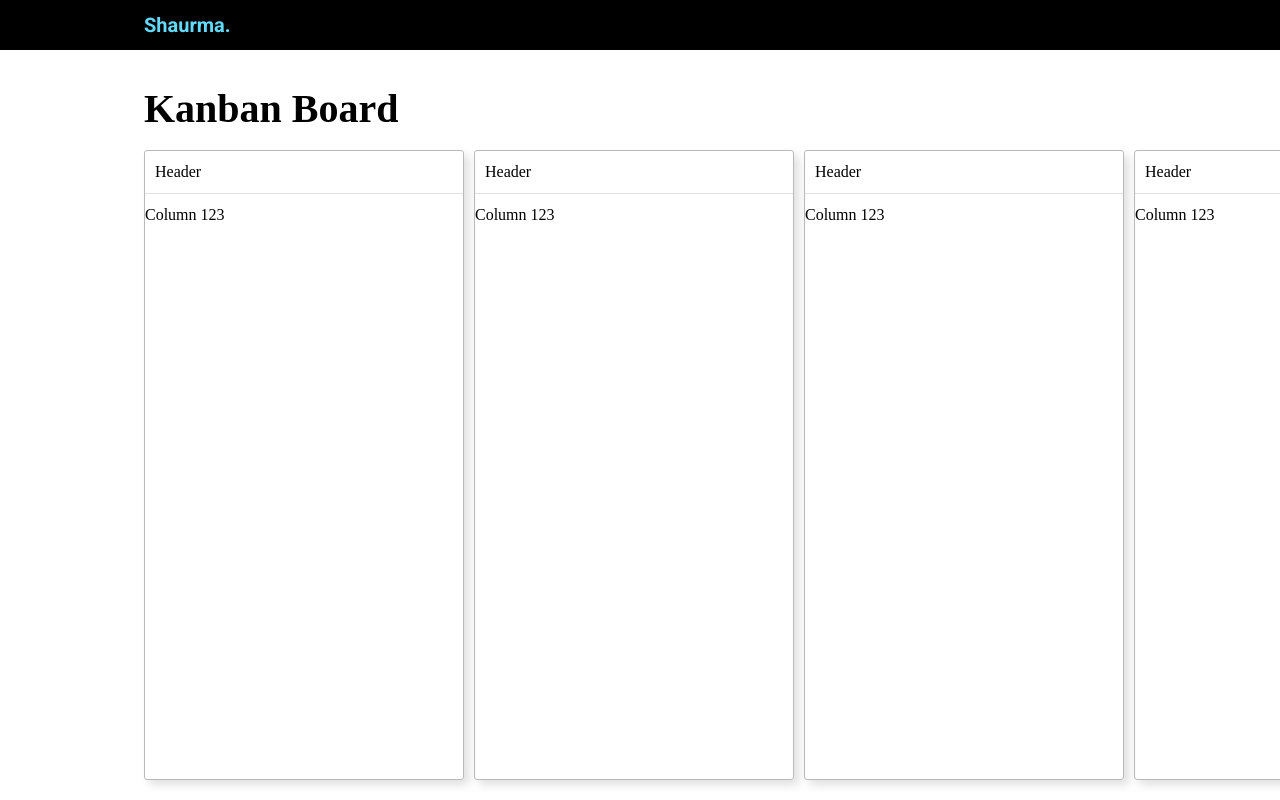
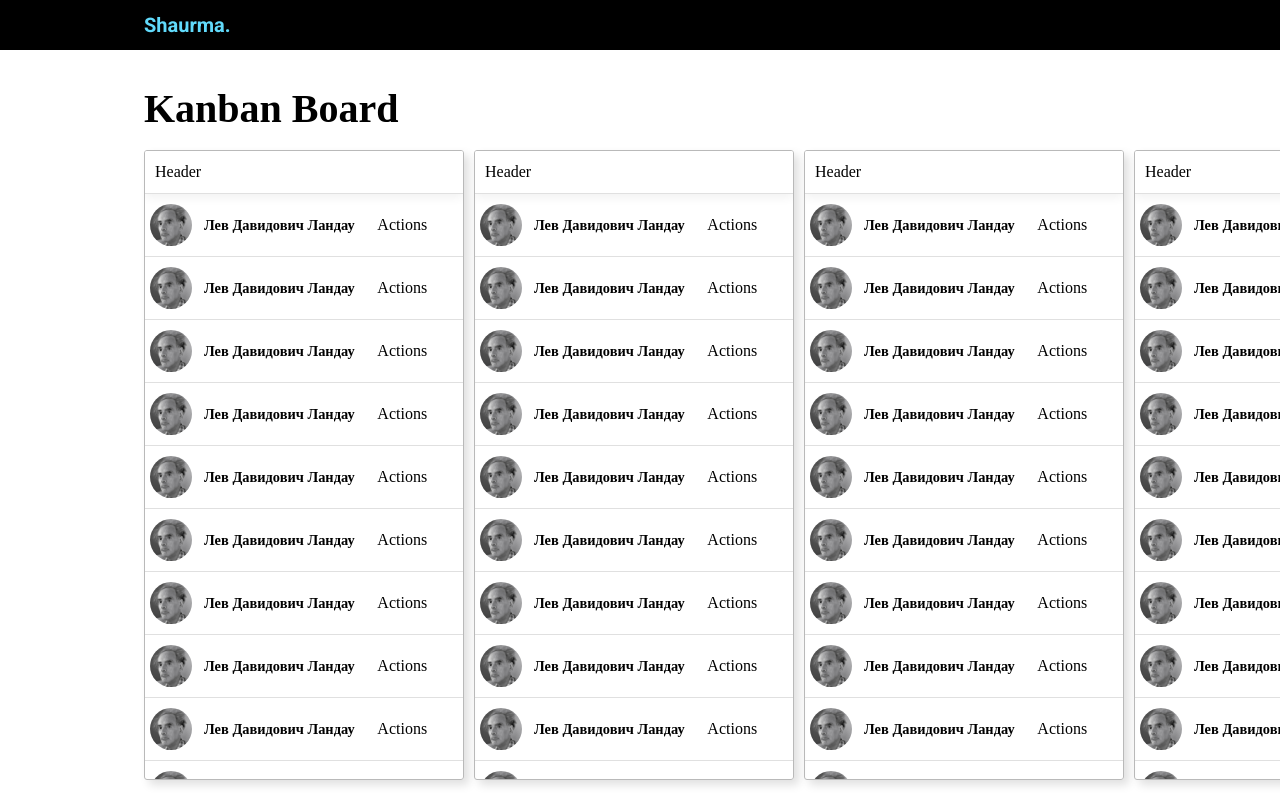
Before and after one commit to PotapenkoVadim/kanban-board, a Next.js app: page / in a window 1280 px wide. Shown: the top 800 px of the page. Built offline with nearby package versions, Linux system fonts and the light colour scheme.

Commit message:
feat: implement base user card

```diff
--- a/src/components/common/kanban-template/_column.tsx
+++ b/src/components/common/kanban-template/_column.tsx
@@ -1,5 +1,6 @@
 import classNames from 'classnames/bind';
 import styles from './kanban-template.module.scss';
+import User from '@/components/common/user/user';
 
 const cx = classNames.bind(styles);
 
@@ -7,7 +8,39 @@ export default function KanbanTemplateColumn(): JSX.Element {
   return (
     <div className={cx('kanban__column')}>
       <div className={cx('kanban__column-header')}>Header</div>
-      <div className={cx('kanban__column-content')}>Column 123</div>
+      <div className={cx('kanban__column-content')}>
+        <User />
+        <User />
+        <User />
+        <User />
+        <User />
+        <User />
+        <User />
+        <User />
+        <User />
+        <User />
+        <User />
+        <User />
+        <User />
+        <User />
+        <User />
+        <User />
+        <User />
+        <User />
+        <User />
+        <User />
+        <User />
+        <User />
+        <User />
+        <User />
+        <User />
+        <User />
+        <User />
+        <User />
+        <User />
+        <User />
+        <User />
+      </div>
     </div>
   );
 }
--- a/src/components/common/kanban-template/kanban-template.module.scss
+++ b/src/components/common/kanban-template/kanban-template.module.scss
@@ -7,8 +7,8 @@
 
   &__content { height: calc(100vh - 170px); display: flex; gap: 10px; padding-right: 10px; margin-top: 100px; }
   &__column { min-width: 320px; flex-shrink: 0; border-radius: 3px; border: 1px solid $grey; box-shadow: 5px 5px 10px $light;
-    &-header { padding: 12px 10px; border-bottom: 1px solid $light; }
-    &-content { padding: 12px 0; }
+    height: 100%; overflow: auto; position: relative;
+    &-header { padding: 12px 10px; border-bottom: 1px solid $light; position: sticky; top: 0; background-color: $white; box-shadow: 0 3px 10px $extra-light; }
   }
 
   &__emptyslot { min-width: 50px; }
--- /dev/null
+++ b/src/components/common/user/user.module.scss
@@ -0,0 +1,8 @@
+@import '../../../styles/variables';
+@import '../../../styles/mixins';
+
+.user { padding: 10px 5px; border-bottom: 1px solid $light; @include flex-align-center; gap: 12px;
+  &__avatar { max-width: 42px; max-height: 42px; border-radius: 50%; }
+  &__avatar, &__actions { flex: 1; }
+  &__details { flex: 2; font-size: 0.9rem; font-weight: 700; }
+}
--- /dev/null
+++ b/src/components/common/user/user.tsx
@@ -0,0 +1,24 @@
+import classNames from 'classnames/bind';
+import styles from './user.module.scss';
+import Image from 'next/image';
+
+import personImage from '@/public/person.jpg';
+
+const cx = classNames.bind(styles);
+
+export default function User(): JSX.Element {
+  return (
+    <div className={cx('user')}>
+      <Image
+        className={cx('user__avatar')}
+        src={personImage}
+        alt='person' />
+
+      <div className={cx('user__details')}>
+        <div>Лев Давидович Ландау</div>
+      </div>
+
+      <div className={cx('user__actions')}>Actions</div>
+    </div>
+  );
+}
--- a/src/styles/_variables.scss
+++ b/src/styles/_variables.scss
@@ -7,3 +7,4 @@ $white: #FFFFFF;
 $primary: #61dAFB;
 $grey: #B9B9B9;
 $light: #E0E0E0;
+$extra-light: #F0F0F0;
```
Also changed, not shown: src/public/person.jpg (added).
